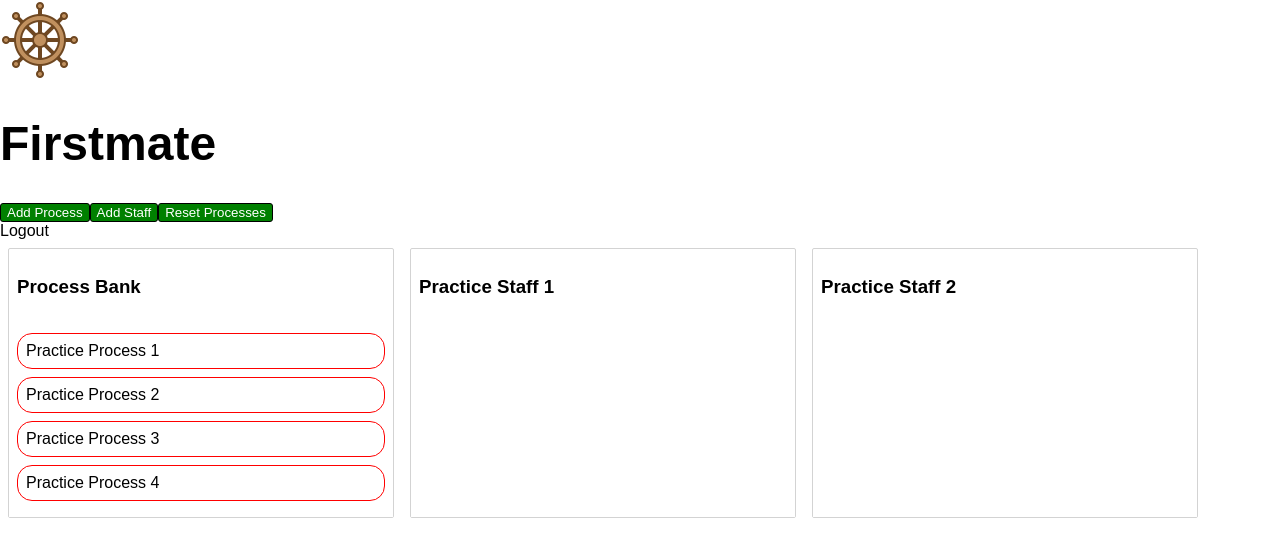
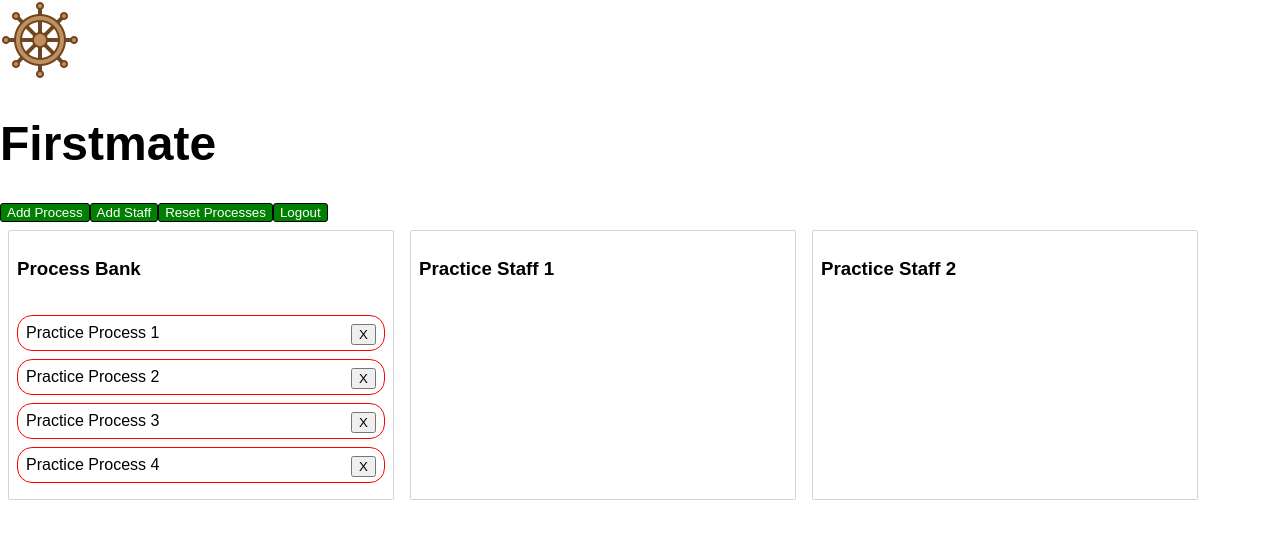
Before and after one commit to SKMCanedy/firstmate, a React (Create React App) app: page /board in a window 1280 px wide. Shown: the top 556 px of the page. Built offline with nearby package versions, Linux system fonts and the light colour scheme; sample sign-in values are in the browser's storage.

Commit message:
add private route to board, fix task delete button connection, fix success messaging on confirmation modal

```diff
--- a/src/App.js
+++ b/src/App.js
@@ -1,10 +1,28 @@
 
 import React from 'react';
-import {BrowserRouter as Router, Route} from 'react-router-dom';
+import {BrowserRouter as Router, Route, Redirect} from 'react-router-dom';
 
 import Homepage from "./components/landing-page/Homepage";
 import Board from "./components/board/Board";
 import PracticeModal from "./components/general/practice-modal"
+
+const PrivateRoute = ({ component: Component, ...rest }) => (
+    <Route
+      {...rest}
+      render={props =>
+        localStorage.getItem('token') ? (
+          <Component {...props} />
+        ) : (
+          <Redirect
+            to={{
+              pathname: "/",
+              state: { from: props.location }
+            }}
+          />
+        )
+      }
+    />
+  );
 
 export default function App(props) {
     return (
@@ -12,7 +30,7 @@ export default function App(props) {
             <div className="app">
                 <main>
                     <Route exact path="/" component={Homepage} />
-                    <Route exact path="/board" component={Board} />
+                    <PrivateRoute exact path="/board" component={Board} />
                     <Route exact path="/practice" component={PracticeModal} />
                 </main>
             </div>
--- a/src/actions/index.js
+++ b/src/actions/index.js
@@ -46,6 +46,12 @@ export const addTask = (values)=>({
     values
 })
 
+export const DELETE_TASK = "DELETE_TASK";
+export const deleteTask = (currentTask)=>({
+    type: DELETE_TASK,
+    currentTask
+})
+
 
 export const ADD_COLUMN = "ADD_COLUMN";
 export const addColumn = (values)=>({
--- a/src/components/board/column.js
+++ b/src/components/board/column.js
@@ -19,7 +19,7 @@ const Title = styled.h3`
 const TaskList = styled.div`
     padding: 8px;
     transition: background-color 0.2s ease;
-    background-color: ${props=>(props.isDraggingOver ? "skyblue" : "white")};
+    background-color: ${props=>(props.isDraggingOver ? "blue" : "white")};
     flex-grow: 1;
     min-height: 8rem;
 `;
@@ -29,7 +29,6 @@ export class Column extends Component {
         const column=this.props.currentColumn
         const currentColumn = this.props.columns[column];
         const columnTasks = currentColumn.taskIds
-        console.log(currentColumn.id + ":" + columnTasks)
 
         return(
             <Container>
@@ -42,9 +41,9 @@ export class Column extends Component {
                             isDraggingOver={snapshot.isDraggingOver}
                         >
                             {columnTasks.map((task, index)=>{
-                                const taskKey = "tastKey"+task;
+                                const uniqueKey = "tastKey"+task;
                                 return(
-                                    <Task key={taskKey} currentTask={task} index={index}/>
+                                    <Task key={uniqueKey} currentTask={task} index={index}/>
                                 )
                             })}
                             {provided.placeholder}
--- a/src/components/board/confirmation.js
+++ b/src/components/board/confirmation.js
@@ -11,9 +11,15 @@ export class Confirmation extends React.Component {
 
     determineType=()=>{
         const confirmType = this.props.confirmType;
-        if (confirmType === "reset"){
+        if (confirmType === "resetConfirmation"){
             this.props.dispatch(resetBoard())
             this.props.dispatch(closeModal())
+        }
+
+        if (confirmType === "logout"){
+            localStorage.setItem("token", "");
+            this.props.dispatch(closeModal())
+            window.location.replace("http://localhost:3000");
         }
     }
 
--- a/src/components/board/form-add-task.js
+++ b/src/components/board/form-add-task.js
@@ -6,20 +6,27 @@ import { required, nonEmpty } from '../../form-validators';
 import { addTask } from "../../actions";
 
 export class AddTaskForm extends React.Component {
+    state = {
+        successMessage:""
+    }
+
     onSubmit(values) {
-        this.props.dispatch(addTask(values));
+        this.props.dispatch(addTask(values))
+        this.setState(
+            {successMessage:(
+                <div>
+                    Success! New process added.
+                </div>
+            )})
         this.props.dispatch(reset('addTaskForm'))
     }
 
+    clearSuccessMessage=()=>{
+        this.setState(
+            {successMessage:""})
+    }
+
     render() {
-        let successMessage;
-        if (this.props.submitSucceeded) {
-            successMessage = (
-                <div>
-                    Success! New process added.
-                </div>
-            )}
-
         return (
             <form
                 onSubmit={this.props.handleSubmit(values =>
@@ -32,6 +39,7 @@ export class AddTaskForm extends React.Component {
                     component={Input}
                     label="New Process"
                     validate={[required, nonEmpty]}
+                    onFocus={this.clearSuccessMessage}
                 />
                 <button
                     type="reset"
@@ -44,7 +52,7 @@ export class AddTaskForm extends React.Component {
                     disabled={this.props.pristine || this.props.submitting}>
                     Submit
                 </button>
-                {successMessage}
+                {this.state.successMessage}
             </form>
         );
     }
--- a/src/components/board/header.js
+++ b/src/components/board/header.js
@@ -26,10 +26,15 @@ export class Header extends React.Component {
         this.props.dispatch(openModal("columnModal"));
     }
 
+
+
     resetTasks = ()=>{
         console.log("Reset Tasks Called");
-        // this.props.dispatch(resetBoard());
         this.props.dispatch(openModal("resetConfirmation"));
+    }
+
+    logout = ()=>{
+        this.props.dispatch(openModal("logout"));
     }
 
     render(){
@@ -40,7 +45,7 @@ export class Header extends React.Component {
                 <Button type="button" onClick={this.callTaskModal}>Add Process</Button>
                 <Button type="button" onClick={this.callColumnModal}>Add Staff</Button>
                 <Button type="button" onClick={this.resetTasks}>Reset Processes</Button>
-                <div>Logout</div>
+                <Button type="button" onClick={this.logout}>Logout</Button>
                 {this.props.showModal && <Modal />}
             </div>
         )
@@ -52,3 +57,42 @@ const mapStateToProps = state => ({
   });
 
 export default connect(mapStateToProps)(Header);
+
+
+// callTaskModal= ()=>{
+//     console.log("Calling Task Modal");
+//     this.props.dispatch(openModal("taskModal"));
+// }
+
+// callColumnModal= ()=>{
+//     console.log("Calling Column Modal");
+//     this.props.dispatch(openModal("columnModal"));
+// }
+
+
+
+// resetTasks = ()=>{
+//     console.log("Reset Tasks Called");
+//     this.props.dispatch(openModal("resetConfirmation"));
+// }
+
+// logout = ()=>{
+//     this.props.dispatch(openModal("logout"));
+// }
+
+// render(){
+//     function callModalOpen(callType){
+//         this.props.dispatch(openModal(callType))
+//     }
+//     return(
+//         <div>
+//             <img src={logo} alt="ship wheel"/>
+//             <h1>Firstmate</h1>
+//             <Button type="button" onClick={this.callTaskModal}>Add Process</Button>
+//             <Button type="button" onClick={this.callColumnModal}>Add Staff</Button>
+//             <Button type="button" onClick={this.resetTasks}>Reset Processes</Button>
+//             <Button type="button" onClick={this.logout}>Logout</Button>
+//             {this.props.showModal && <Modal />}
+//         </div>
+//     )
+// }
--- a/src/components/board/modal.js
+++ b/src/components/board/modal.js
@@ -85,8 +85,11 @@ class Modal extends React.Component {
             return( <AddColumnForm /> )
         }
 
-        if (this.props.modalType === "resetConfirmation"){
-            return(<Confirmation confirmType="reset"/>)
+        if (this.props.modalType === "resetConfirmation" || "logout"){
+            const confirmationType = this.props.modalType
+            console.log(confirmationType)
+            return(<Confirmation confirmType={confirmationType}/>)
+
         }
 
         return ("uh oh something went wrong with determineContent function")
--- a/src/components/board/task.js
+++ b/src/components/board/task.js
@@ -2,6 +2,8 @@ import React,{Component} from "react";
 import { connect } from 'react-redux';
 import styled from "styled-components";
 import { Draggable } from "react-beautiful-dnd";
+
+import { deleteTask } from "../../actions";
 
 const Container = styled.div`
     border: 1px solid red;
@@ -11,10 +13,21 @@ const Container = styled.div`
     background-color: ${props => (props.isDragging ? "lightgreen" : "white")};
 `;
 
+const DeleteButton = styled.button`
+    float: right;
+`
+
 export class Task extends Component{
+
+    callDeleteTask=(taskId)=>{
+        console.log(taskId)
+        this.props.dispatch(deleteTask(taskId))
+    }
+
     render(){
         const taskKey = this.props.currentTask
         const currentTask = this.props.tasks[taskKey];
+        const buttonName = "button-"+ taskKey;
 
         return(
             <Draggable draggableId={currentTask.id} index={this.props.index}>
@@ -26,6 +39,7 @@ export class Task extends Component{
                         isDragging={snapshot.isDragging}
                     >
                         {currentTask.content}
+                        <DeleteButton name={buttonName} onClick={()=>this.callDeleteTask(currentTask.id)}>X</DeleteButton>
                     </Container>
                 )}
             </Draggable>
--- a/src/reducers/firstmate-reducer.js
+++ b/src/reducers/firstmate-reducer.js
@@ -148,6 +148,11 @@ const firstmateReducer = (state=initialState, action)=>{
         });
     }
 
+    if (action.type === actions.DELETE_TASK){
+        console.log("Delete Task action worked")
+        return Object.assign({}, state, {})
+    }
+
     if (action.type === actions.ADD_COLUMN){
         //takes new column (staff card) and put on screen
         console.log("Add Column action worked!");
@@ -190,7 +195,8 @@ const firstmateReducer = (state=initialState, action)=>{
 
     //---Server Interactions--
     if (action.type === actions.UPDATE_SERVER_BOARD){
-        console.log(state)
+        console.log("Update Server Board action worked")
+        console.log(action.currentTask)
         //add post connection to api/board
     }
 
```
